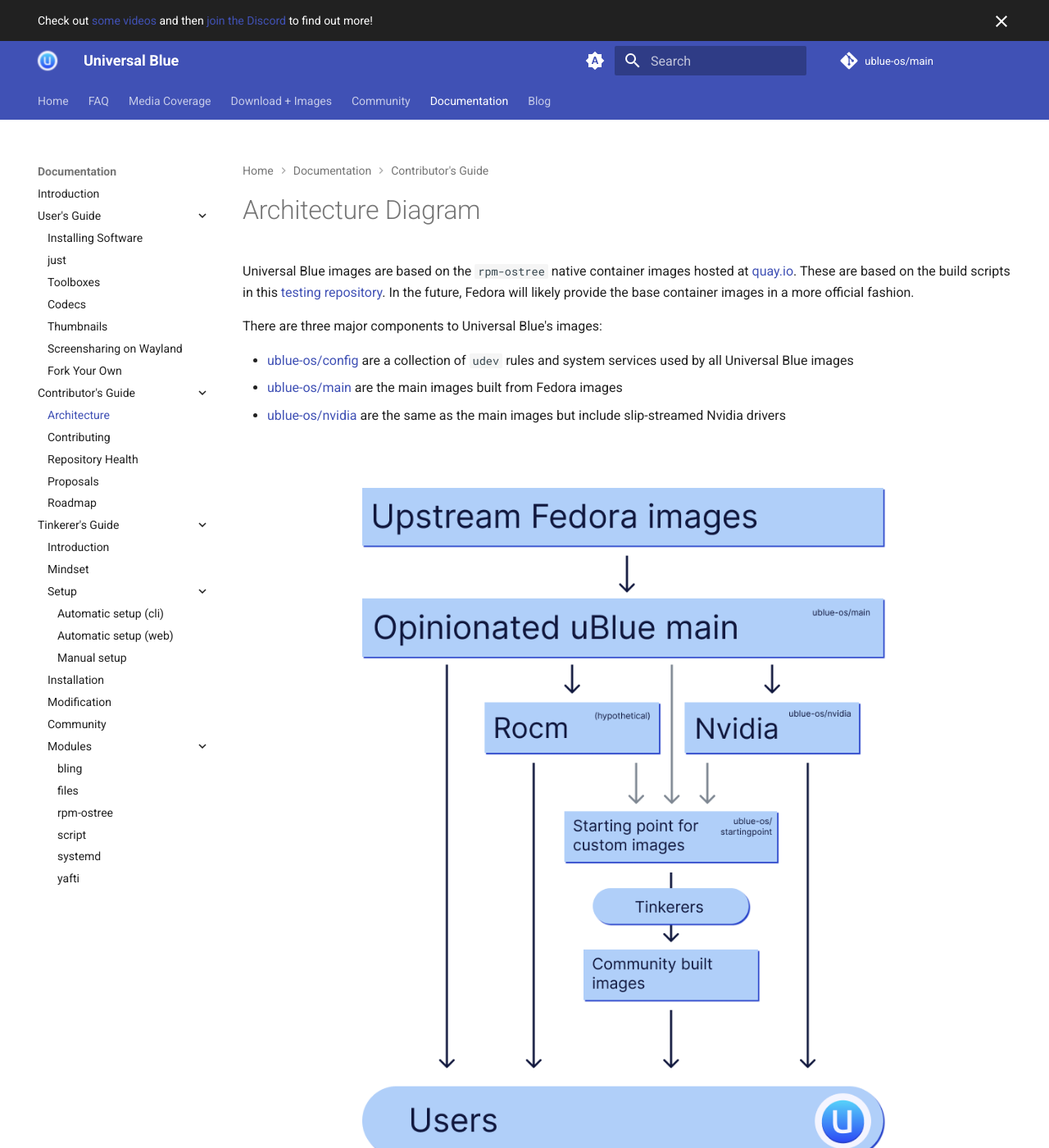
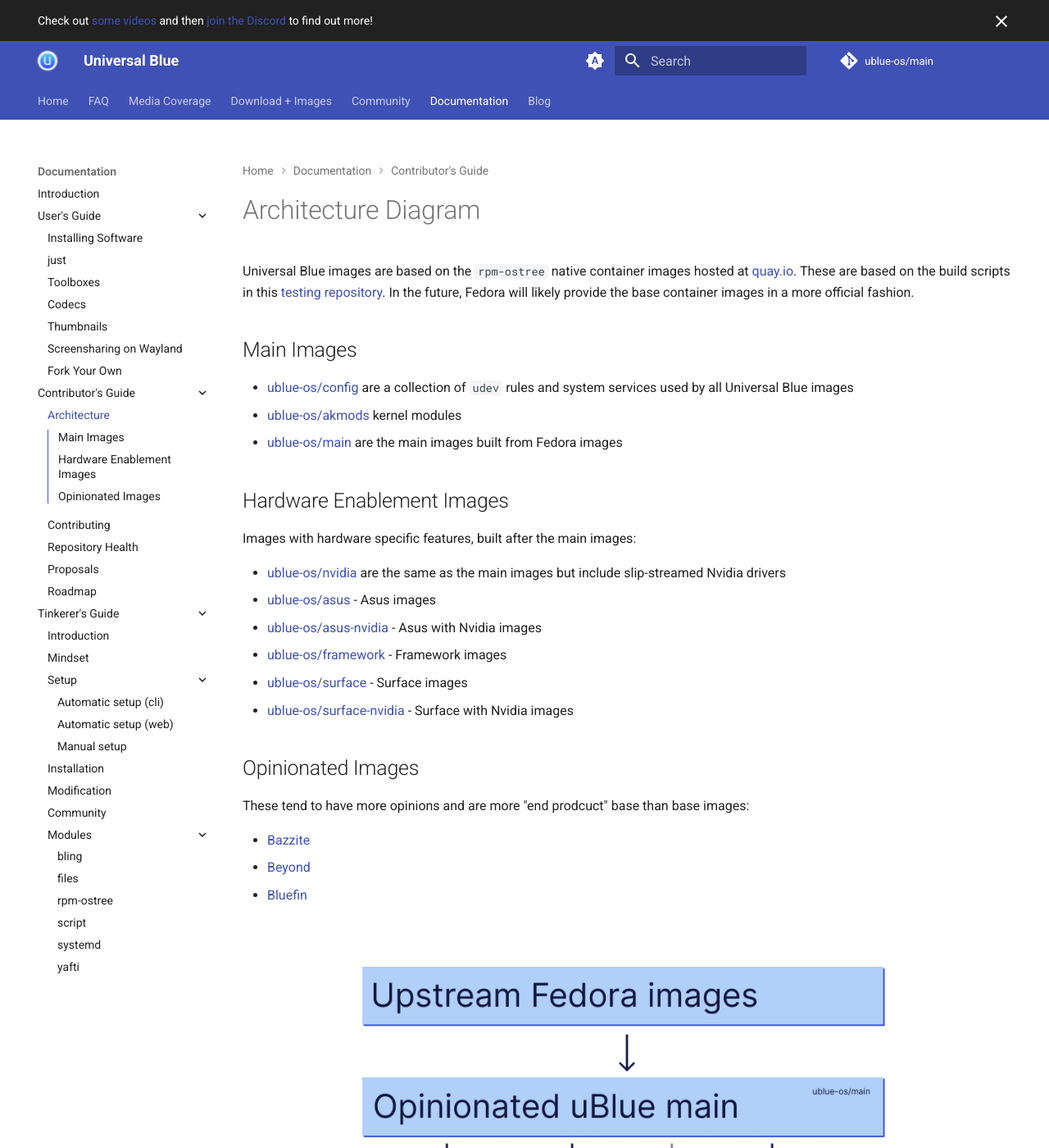
Before and after one commit to ublue-os/website, an MkDocs documentation site: the page built from docs/architecture.md, in a window 1280 px wide and 1400 px high. Shown: the whole window at 82% size. Built offline with MkDocs 1.6.1 and Material for MkDocs 9.7.7, drawn with Linux system fonts in a browser that asks for light colours; comment, search, counter and statistics services are not loaded.

Commit message:
feat: Update architecture.md (#510)

```diff
--- a/docs/architecture.md
+++ b/docs/architecture.md
@@ -2,10 +2,30 @@
 
 Universal Blue images are based on the `rpm-ostree` native container images hosted at [quay.io](https://quay.io/organization/fedora-ostree-desktops). These are based on the build scripts in this [testing repository](https://gitlab.com/fedora/ostree/ci-test). In the future, Fedora will likely provide the base container images in a more official fashion.
 
-There are three major components to Universal Blue's images:
+## Main Images
 
 - [ublue-os/config](https://github.com/ublue-os/config) are a collection of `udev` rules and system services used by all Universal Blue images
+- [ublue-os/akmods](https://github.com/ublue-os/akmods) kernel modules
 - [ublue-os/main](https://github.com/ublue-os/main) are the main images built from Fedora images
+
+## Hardware Enablement Images
+
+Images with hardware specific features, built after the main images:
+
 - [ublue-os/nvidia](https://github.com/ublue-os/nvidia) are the same as the main images but include slip-streamed Nvidia drivers
+- [ublue-os/asus](https://github.com/ublue-os/asus) - Asus images
+- [ublue-os/asus-nvidia](https://github.com/ublue-os/asus-nvidia) - Asus with Nvidia images
+- [ublue-os/framework](https://github.com/ublue-os/framework) - Framework images
+- [ublue-os/surface](https://github.com/ublue-os/surface) - Surface images
+- [ublue-os/surface-nvidia](https://github.com/ublue-os/surface-nvidia) - Surface with Nvidia images
+
+## Opinionated Images
+
+These tend to have more opinions and are more "end prodcuct" base than base images:
+
+- [Bazzite](https://github.com/ublue-os/bazzite/)
+- [Beyond](https://github.com/ublue-os/beyond)
+- [Bluefin](https://github.com/ublue-os/bluefin)
+
 
 ![Graph of the uBlue structure. Upstream Fedora images on the top, and only the opinionated main inherits from it. Users are on the bottom, and users get the Universal Blue main image, a hypothetical image intended for Amd gpus and another existing one for Nvidia gpus. A starting point image inherits from the main, Amd and Nvidia images, and it is intended for further customization by tinkerers into community-built images.](ublue-architecture-graph.png)
```
